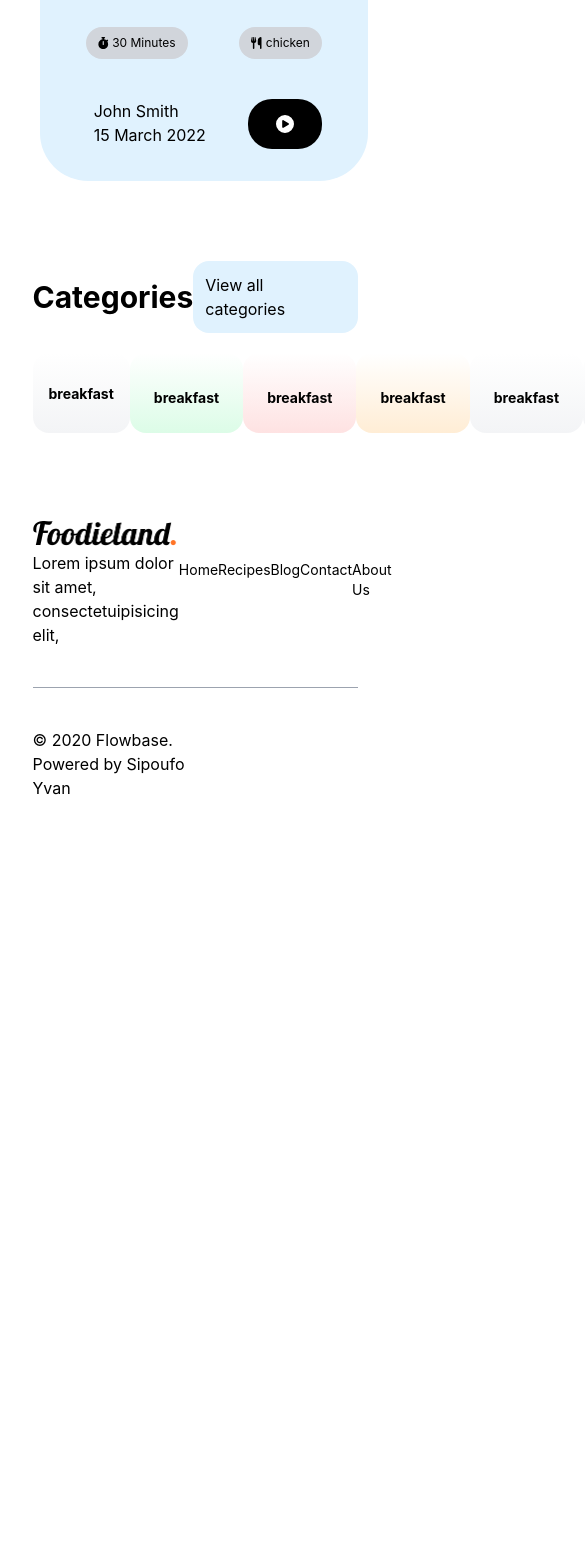
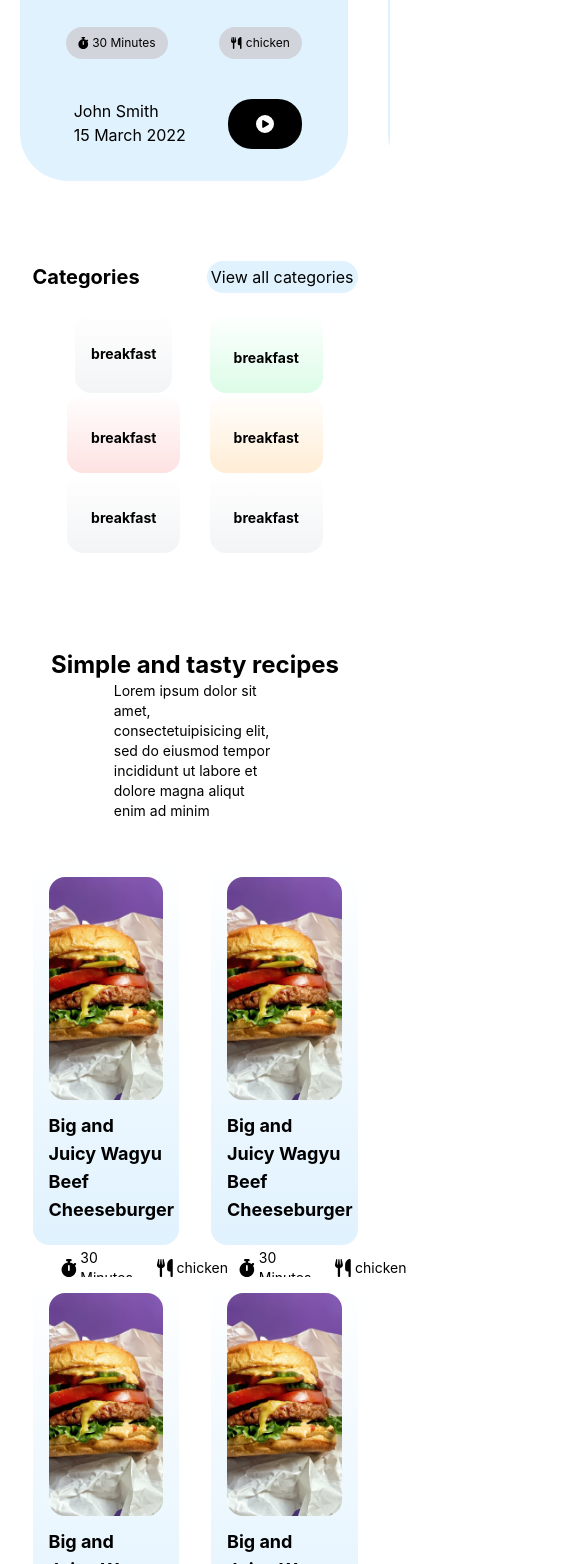
Before and after one commit to Sipoufo/foodieland, a React (Create React App) app: page / in a window 390 px wide. Shown: the part 436-2000 px from the top of the page, 585 px wide, since content can reach past the window. Before the commit the page ends 1276 px from the top, so only its background shows below. Built offline with nearby package versions, Linux system fonts and the light colour scheme.

Commit message:
few recipes

```diff
--- a/src/components/footer/footer.js
+++ b/src/components/footer/footer.js
@@ -17,16 +17,20 @@ const Footer = () => {
     const {t} = useTranslation();
 
     return (
+        /**
+         *  Important:
+         *      gap is used for space between items
+         */
         <div className='flex w-full mt-20 justify-center'>
             <div className='flex flex-col w-10/12'>
                 <div className='flex flex-row items-center justify-between w-full'>
                     <div className='flex flex-col justify-start'>
                         {/* Logo */}
                         <img className='w-36 lg:w-32 xl:w-40' src={process.env.PUBLIC_URL + '/images/Logos/logo_sm.png'} alt='logo' />
-                        <span>Lorem ipsum dolor sit amet, consectetuipisicing elit, </span>
+                        <span className='hidden sm:flex'>Lorem ipsum dolor sit amet, consectetuipisicing elit, </span>
                     </div>
                     <div className='flex flex-col w-10/12 lg:w-5/12'>
-                        <ul className='flex justify-between text-sm xl:text-lg'>
+                        <ul className='grid grid-cols-3 sm:flex flex-row gap-4 justify-between text-sm xl:text-lg place-items-center'>
                             <li>{t('navbar.home')}</li>
                             <li>{t('navbar.recipes')}</li>
                             <li>{t('navbar.blog')}</li>
--- a/src/components/home/categories.js
+++ b/src/components/home/categories.js
@@ -11,14 +11,15 @@ const Categories = () => {
         /**
          *  Important:
          *      blur is used blur a picture or a items
+         *      grid is used for display items to a grid
          */
         <div className='flex flex-col w-full'>
             <div className='flex flex-row justify-between items-center w-full'>
-                <span className='text-3xl font-bold'>Categories</span>
-                <a href='/' className='bg-sky-100 p-3 rounded-2xl'>View all categories</a>
+                <span className='text-xl sm:text-3xl font-bold'>Categories</span>
+                <a href='/' className='bg-sky-100 p-1 sm:p-3 rounded-2xl'>View all categories</a>
             </div>
             {/* div that contains categories */}
-            <div className='flex flex-row mt-5 justify-between'>
+            <div className='grid grid-cols-2 sm:grid-cols-3 lg:grid-cols-6 mt-5 mx-5 lg:mx-0 justify-between'>
                 <div className='flex justify-center'>
                     <img className='hidden lg:flex w-20 absolute z-30 mt-0' src={process.env.PUBLIC_URL + '/images/Categories/breakfast.png'} alt='category' />
                     <div className='flex flex-col justify-center items-center bg-gradient-to-b from-white to-gray-100 p-4 lg:p-6 rounded-2xl'>
--- a/src/components/home/featuredRecipe.js
+++ b/src/components/home/featuredRecipe.js
@@ -2,7 +2,7 @@
 import React from "react";
 import { useTranslation } from 'react-i18next'; // Translate module
 import { FontAwesomeIcon } from '@fortawesome/react-fontawesome'; // Use for add icons
-import { faStopwatch, faUtensils, faCirclePlay } from '@fortawesome/free-solid-svg-icons'
+import { faStopwatch, faUtensils, faCirclePlay } from '@fortawesome/free-solid-svg-icons';//Use for import few icons
 
 /**
  *  This is a one presentation item
@@ -16,7 +16,7 @@ const FeaturedRecipe = () => {
          *      flex-shrink-0 use for ignore a flex parent
          */
         <div className="flex-shrink-0 h-full lg:h-128 snap-center">
-            <div className='bg-sky-100 flex flex-row justify-center w-70vw h-full rounded-6xl overflow-hidden ml-10 snap-start'>
+            <div className='bg-sky-100 flex flex-row justify-center w-70vw h-full rounded-6xl overflow-hidden mx-5 snap-start'>
                 {/* Information about recipe */}
                 <div className='flex flex-col w-11/12 lg:w-1/2 h-full p-8'>
                     <div className='flex flex-row bg-white w-40 p-2 rounded-3xl shadow-lg'>
--- /dev/null
+++ b/src/components/home/fewRecipes.js
@@ -0,0 +1,35 @@
+// Modules
+import React from 'react'
+import { useTranslation } from 'react-i18next';//Use for translation
+
+// file
+import OneRecipe from './oneRecipe';
+
+const FewRecipes = () => {
+    const {t} = useTranslation();
+    return(
+        <div className='flew flew-col mt-24'>
+            <div className='w-full flex justify-center items-center'>
+                <span className='font-bold text-2xl'>{t('navbar.simpleAndTastyRecipes')}</span>
+            </div>
+            <div className='w-full flex justify-center items-center'>
+                <div className='w-6/12'>
+                    <p className='text-sm'>Lorem ipsum dolor sit amet, consectetuipisicing elit, sed do eiusmod tempor incididunt ut labore et dolore magna aliqut enim ad minim </p>
+                </div>
+            </div>
+            <div className='mt-10 grid grid-cols-2 lg:grid-cols-3 xl:grid-cols-4  gap-8'>
+                <OneRecipe />
+                <OneRecipe />
+                <OneRecipe />
+                <OneRecipe />
+                <OneRecipe />
+                <OneRecipe />
+                <OneRecipe />
+                <OneRecipe />
+                <OneRecipe />
+            </div>
+        </div>
+    )
+}
+
+export default FewRecipes;
--- a/src/components/home/home.js
+++ b/src/components/home/home.js
@@ -1,6 +1,7 @@
 import React from 'react';
 import NewsFeaturedRecipe from './newsFeaturedRecipe';
-import Categories from './categories';
+import Categories from './categories';//few Categories
+import FewRecipes from './fewRecipes';//few recipes
 
 /**
  * This function is use for web start point
@@ -13,7 +14,10 @@ const Navbar = () => {
             <NewsFeaturedRecipe />
             <div className='flex w-full mt-20 justify-center'>
                 <div className='flex flex-col w-10/12'>
+                    {/* content few categories and a button for all categories */}
                     <Categories />
+                    {/* Content few recipes */}
+                    <FewRecipes />
                 </div>
             </div>
         </>
--- a/src/components/home/newsFeaturedRecipe.js
+++ b/src/components/home/newsFeaturedRecipe.js
@@ -12,7 +12,7 @@ const NewsFeaturedRecipe = () => {
          *  important:
          *      - scrollbar-none here use for remove scrollbar to
          */
-        <div className="flex flex-row w-screen overflow-x-auto snap-x mt-12 scrollbar-none">
+        <div className="flex flex-row w-full overflow-x-auto snap-x mt-12 scrollbar-none">
             <FeaturedRecipe />
             <FeaturedRecipe />
             <FeaturedRecipe />
--- /dev/null
+++ b/src/components/home/oneRecipe.js
@@ -0,0 +1,37 @@
+//Modules
+import React from 'react';
+import { FontAwesomeIcon } from '@fortawesome/react-fontawesome'; // Use for add icons
+import { faStopwatch, faUtensils } from '@fortawesome/free-solid-svg-icons';//use for import few icons
+import { useTranslation } from 'react-i18next';
+
+const OneRecipe = () => {
+    const {t} = useTranslation();
+    return(
+        <div className='flex flex-col rounded-2xl w-full p-4 h-96 bg-gradient-to-b from-white to-sky-100'>
+            <div className='w-full h-4/6'>
+                <img className='h-full w-full object-cover rounded-2xl' src={process.env.PUBLIC_URL + '/images/Foods/food2.png'} alt='category' />
+            </div>
+            <div className='w-full h-2/6 mt-3'>
+                <p className='text-lg font-bold'>Big and Juicy Wagyu Beef Cheeseburger</p>
+                <div className='flex flex-row w-full justify-start mt-4'>
+                    <div className="flex flex-row text-sm w-9/12 justify-between">
+                        <div className="flex flex-row items-center p-2 rounded-3xl">
+                            <FontAwesomeIcon className='text-lg mx-1 sm:mx-3' icon={faStopwatch} />
+                            <div className="text-sm mr-1 sm:mr-3">
+                                <p>30 Minutes</p>
+                            </div>
+                        </div>
+                        <div className="flex flex-row items-center p-2 rounded-3xl">
+                            <FontAwesomeIcon className='text-lg sm:text-lg mx-1 sm:mx-3' icon={faUtensils} />
+                            <div className="text-sm mr-1 sm:mr-3">
+                                <p>{t('navbar.chicken')}</p>
+                            </div>
+                        </div>
+                    </div>
+                </div>
+            </div>
+        </div>
+    )
+}
+
+export default OneRecipe;
--- a/src/translate/i18n/en.json
+++ b/src/translate/i18n/en.json
@@ -12,6 +12,7 @@
         "meat": "Meat",
         "dessert": "Dessert",
         "lunch": "Lunch",
-        "chocolate": "Chocolate"
+        "chocolate": "Chocolate",
+        "simpleAndTastyRecipes": "Simple and tasty recipes"
     }
 }
--- a/src/translate/i18n/fr.json
+++ b/src/translate/i18n/fr.json
@@ -12,6 +12,7 @@
         "meat": "Viande",
         "dessert": "Dessert",
         "lunch": "Déjeuner",
-        "chocolate": "Chocolat"
+        "chocolate": "Chocolat",
+        "simpleAndTastyRecipes": "Simple et savoureuses recettes"
     }
 }
```
